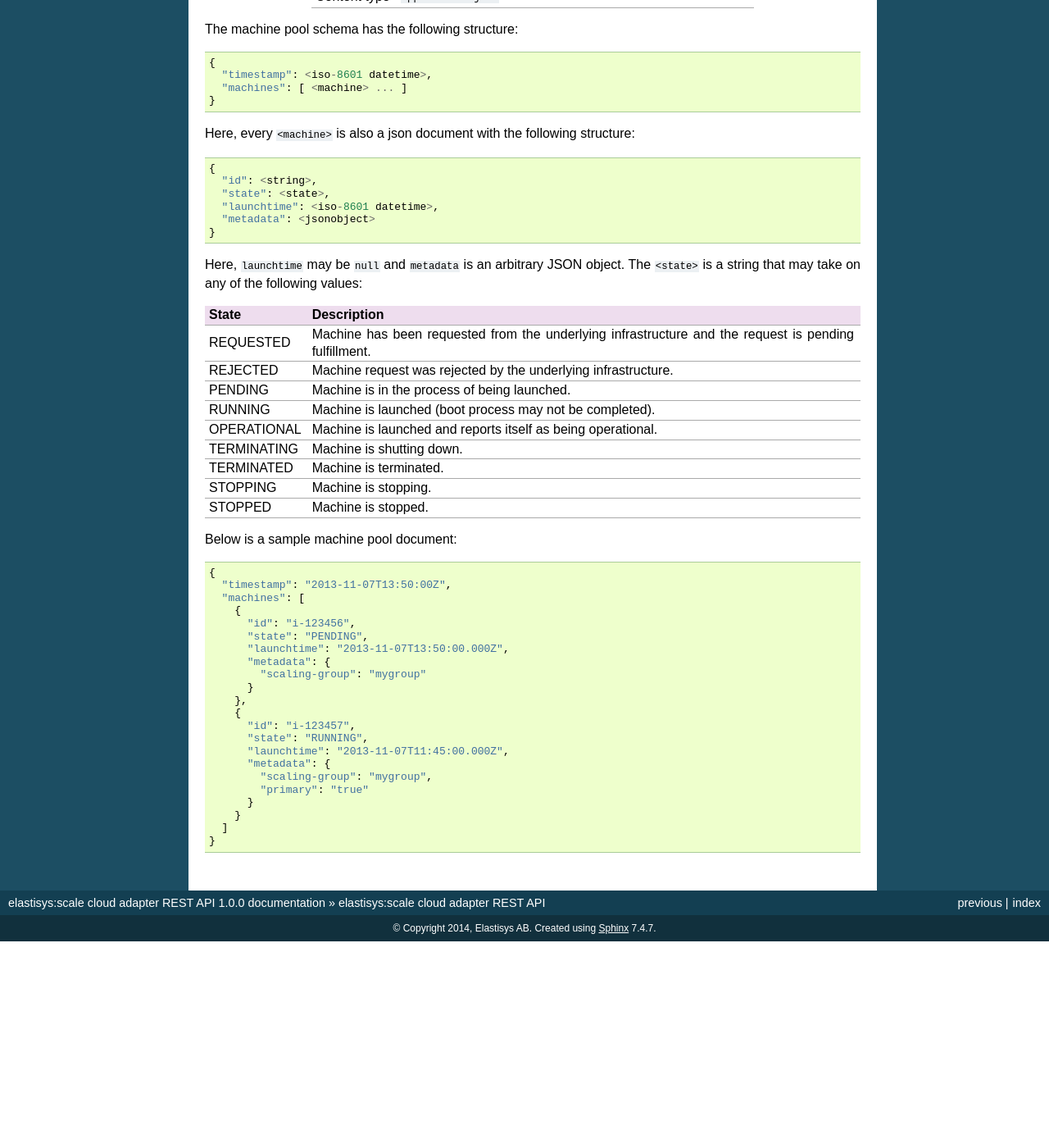
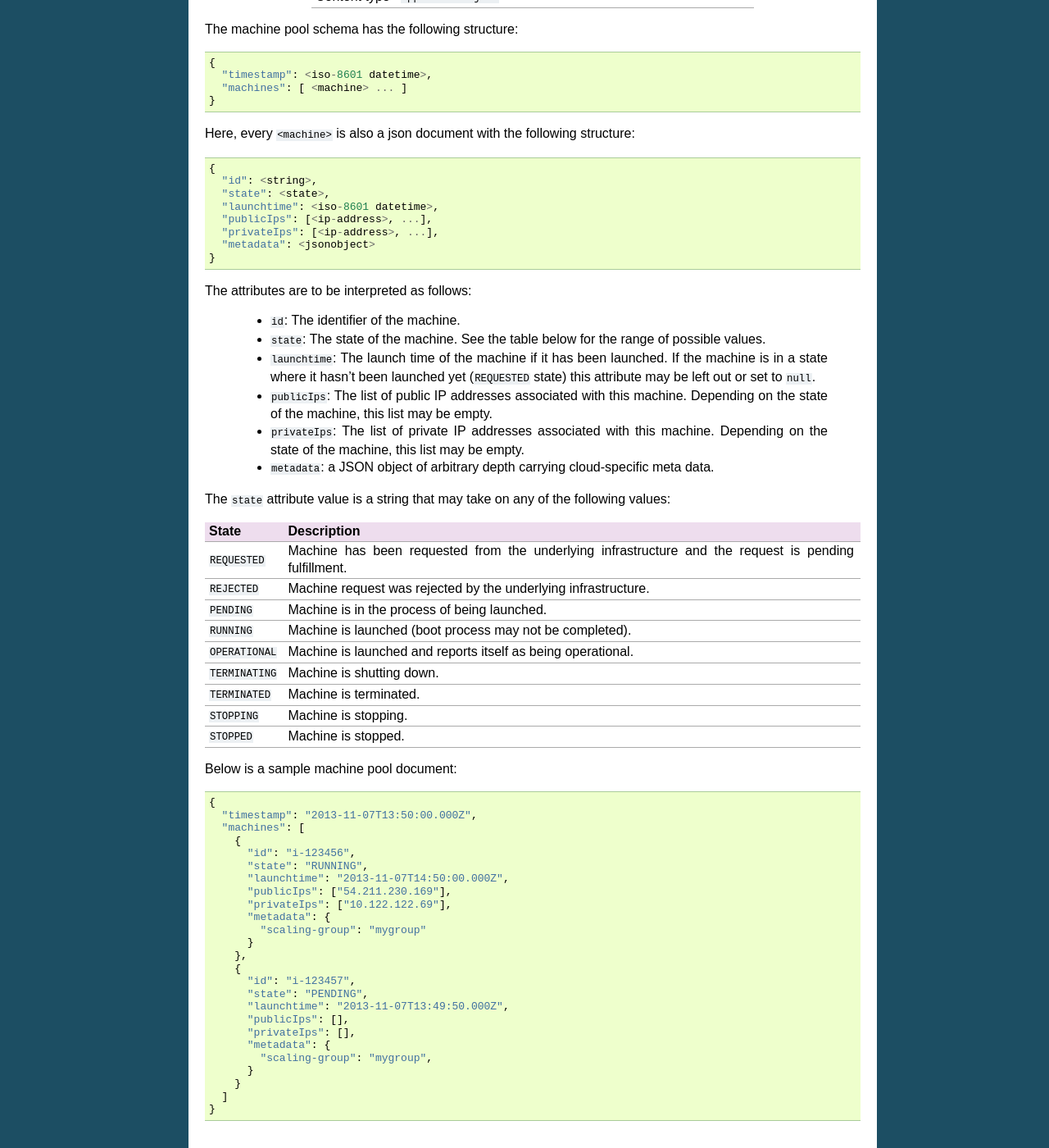
Before and after one commit to elastisys/cloudpool.restapi, a Sphinx documentation site: the page built from docs/api.rst, in a window 1280 px wide and 1400 px high, scrolled down 1384 px. Shown: the whole window at 82% size. Built offline with Sphinx 7.4.7, drawn with Linux system fonts in a browser that asks for light colours; before the commit the page ends 2532 px from its top, so only the background shows below that.

Commit message:
updated documentation: cloud adapter should return public and private ip addresses of pool members

```diff
--- a/docs/api.rst
+++ b/docs/api.rst
@@ -121,56 +121,72 @@ Here, every ``<machine>`` is also a json document with the following structure:
     "id": <string>,
     "state": <state>,
     "launchtime": <iso-8601 datetime>,
+    "publicIps": [<ip-address>, ...],
+    "privateIps": [<ip-address>, ...],
     "metadata": <jsonobject>
   }
 
-Here, ``launchtime`` may be ``null`` and ``metadata`` is an arbitrary JSON object.
-The ``<state>`` is a string that may take on any of the following values:
+The attributes are to be interpreted as follows:
 
-+-------------+---------------------------------------------------------------------+
-| State       | Description                                                         |
-+=============+=====================================================================+
-| REQUESTED   | Machine has been requested from the underlying infrastructure and   |
-|             |	the request is pending fulfillment.                                 |
-+-------------+---------------------------------------------------------------------+
-| REJECTED    | Machine request was rejected by the underlying infrastructure.      |
-+-------------+---------------------------------------------------------------------+
-| PENDING     | Machine is in the process of being launched.                        |
-+-------------+---------------------------------------------------------------------+
-| RUNNING     | Machine is launched (boot process may not be completed).            |
-+-------------+---------------------------------------------------------------------+
-| OPERATIONAL | Machine is launched and reports itself as being operational.        |
-+-------------+---------------------------------------------------------------------+
-| TERMINATING | Machine is shutting down.                                           |
-+-------------+---------------------------------------------------------------------+
-| TERMINATED  | Machine is terminated.                                              |
-+-------------+---------------------------------------------------------------------+
-| STOPPING    | Machine is stopping.                                                |
-+-------------+---------------------------------------------------------------------+
-| STOPPED     | Machine is stopped.                                                 |
-+-------------+---------------------------------------------------------------------+
+  * ``id``: The identifier of the machine.
+  * ``state``: The state of the machine. See the table below for the range of possible values.
+  * ``launchtime``: The launch time of the machine if it has been launched. If the machine
+    is in a state where it hasn't been launched yet (``REQUESTED`` state) this attribute
+    may be left out or set to ``null``.
+  * ``publicIps``: The list of public IP addresses associated with this machine. Depending
+    on the state of the machine, this list may be empty.
+  * ``privateIps``: The list of private IP addresses associated with this machine. Depending
+    on the state of the machine, this list may be empty.
+  * ``metadata``: a JSON object of arbitrary depth carrying cloud-specific meta data.
+
+The ``state`` attribute value is a string that may take on any of the following values:
+
++-----------------+---------------------------------------------------------------------+
+| State           | Description                                                         |
++=================+=====================================================================+
+| ``REQUESTED``   | Machine has been requested from the underlying infrastructure and   |
+|                 | the request is pending fulfillment.                                 |
++-----------------+---------------------------------------------------------------------+
+| ``REJECTED``    | Machine request was rejected by the underlying infrastructure.      |
++-----------------+---------------------------------------------------------------------+
+| ``PENDING``     | Machine is in the process of being launched.                        |
++-----------------+---------------------------------------------------------------------+
+| ``RUNNING``     | Machine is launched (boot process may not be completed).            |
++-----------------+---------------------------------------------------------------------+
+| ``OPERATIONAL`` | Machine is launched and reports itself as being operational.        |
++-----------------+---------------------------------------------------------------------+
+| ``TERMINATING`` | Machine is shutting down.                                           |
++-----------------+---------------------------------------------------------------------+
+| ``TERMINATED``  | Machine is terminated.                                              |
++-----------------+---------------------------------------------------------------------+
+| ``STOPPING``    | Machine is stopping.                                                |
++-----------------+---------------------------------------------------------------------+
+| ``STOPPED``     | Machine is stopped.                                                 |
++-----------------+---------------------------------------------------------------------+
 
 Below is a sample machine pool document: ::
 
-
   {
-    "timestamp": "2013-11-07T13:50:00Z",
+    "timestamp": "2013-11-07T13:50:00.000Z",
     "machines": [
       {
         "id": "i-123456",
-        "state": "PENDING",
-        "launchtime": "2013-11-07T13:50:00.000Z",
+        "state": "RUNNING",
+        "launchtime": "2013-11-07T14:50:00.000Z",
+        "publicIps": ["54.211.230.169"],
+        "privateIps": ["10.122.122.69"],
         "metadata": {
           "scaling-group": "mygroup"
         }
       },
       {
         "id": "i-123457",
-        "state": "RUNNING",
-        "launchtime": "2013-11-07T11:45:00.000Z",
+        "state": "PENDING",
+        "launchtime": "2013-11-07T13:49:50.000Z",
+        "publicIps": [],
+        "privateIps": [],
         "metadata": {
           "scaling-group": "mygroup",
-          "primary": "true"
         }
       }
     ]
```
